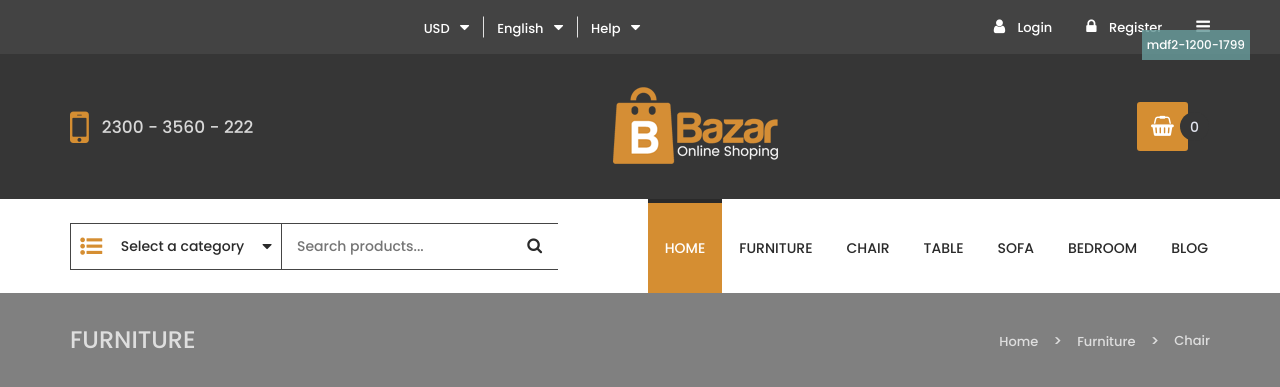
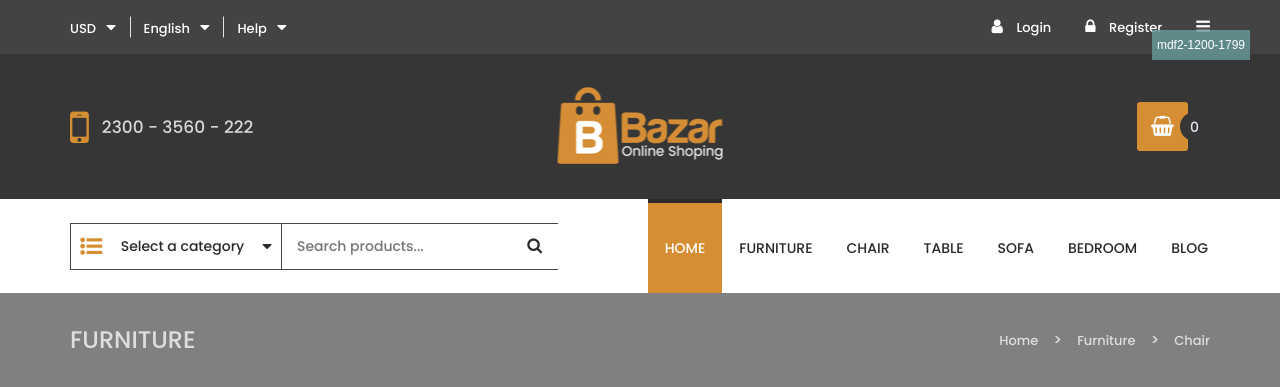
Before and after one commit to yuriygumeniuk/bazar, a website: page app/index.html in a window 1280 px wide. Shown: the top 387 px of the page. Drawn offline with Linux system fonts and the light colour scheme.

Commit message:
before gulp comb

```diff
--- a/app/#source/scss/style.scss
+++ b/app/#source/scss/style.scss
@@ -40,6 +40,25 @@ h6 {
 	font-weight: 500;
 	text-transform: uppercase;
 }
+html,body {
+    height: 100%;
+    min-width: 599px;
+    max-width: 1920px;
+    font-size: 16px;
+  	color: #2a2a2a;
+}
+.wrapper {
+    display: flex;
+    min-height: 100%;
+    overflow: hidden;
+    flex-direction: column;
+}
+.container {
+ 	margin: 0 auto;
+ 	@media (max-width: 1199px) {
+ 		padding: 0 20px;
+ 	}
+}
 
 .hr-about {
 	margin: 10px 0;
@@ -47,31 +66,19 @@ h6 {
 	height: 1px;
 	background-color: #cccccc;
 }
-// .wrapper {
-// 	max-width: 1920px;
-// 	margin: 0 auto;
-// }
 .wrap {
 	max-width: 1140px;
 	margin: 0 auto;
 }
 /*---------- header ----------*/
-.control-wrapper {
-	width: 100%;
-	height: 54px;
+.control-color {
 	background-color: #434343;
 }
 .control {
-	width: 100%;
-	height: 100%;
+	height: 54px;
 	display: flex;
 	justify-content: space-between;
 	align-items: center;
-	color: #ffffff;
-	font-family: 'Poppins', sans-serif;
-	font-size: 13px;
-	font-weight: 500;
-	line-height: 42px;
 }
 .control-nav {
 	display: flex;
@@ -148,12 +155,14 @@ h6 {
 	background-color: #363636;
 }
 .brand {
+	position: relative;
 	height: 100%;
 	display: flex;
 	justify-content: space-between;
 	align-items: center;
 }
 .phone {
+	flex: 0 1 auto;
 	display: flex;
 }
 .phone__img {
@@ -170,6 +179,16 @@ h6 {
 	font-size: 17px;
 	font-weight: 500;
 	line-height: 42px;
+	@media (max-width: 599px) {
+		font-size: 0.8rem;
+	}
+}
+.logo {
+	position: absolute;
+	left: 50%;
+	top: 50%;
+	transform: translate(-50%, -50%);
+	flex: 1 1 auto;
 }
 .logo__link {
     background-size: cover;
@@ -182,7 +201,7 @@ h6 {
 }
 /*-------cart--------*/
 .cart-wrap {
-	width: 73px;
+	flex: 0 1 73px;
 }
 .cart {
 	position: relative;
--- a/app/index.html
+++ b/app/index.html
@@ -8,12 +8,15 @@
 	<link rel="stylesheet" href="css/swiper.min.css">
 	<link rel="stylesheet" href="css/normalize.css">
 	<link rel="stylesheet" href="css/style.css">
+	<meta name="viewport" content="width=device-width, initial-scale=1.0, maximum-scale=1.0, user-scalable=0">
 </head>
 <body>
+<div class="label"></div>
+<div class="wrapper">
 <header>
-	<div class="control-wrapper">
+	<div class="control-color">
+		<div class="container">
 			<div class="control wrap">
-			<div class="label"></div>
 				<div class="control-nav">
 					<div class="control-nav__block">
 						<a href="#!">
@@ -55,8 +58,9 @@
 				</div>
 			</div>
 		</div>
+	</div>
 	<!--  -->
-	<div class="brand-wrapper">
+	<div class="brand-wrapper container">
 		<div class="brand wrap">
 			<div class="phone">
 				<span class="phone__img"></span>
@@ -762,5 +766,6 @@
 <script src="js/jquery-3.4.1.js"></script>
 <script src="js/swiper.min.js"></script>
 <script src="js/custom.js"></script>
+</div>
 </body>
 </html>
```
Also changed, not shown: app/css/style.css. Lines whose indentation alone changed are shown as unchanged.
